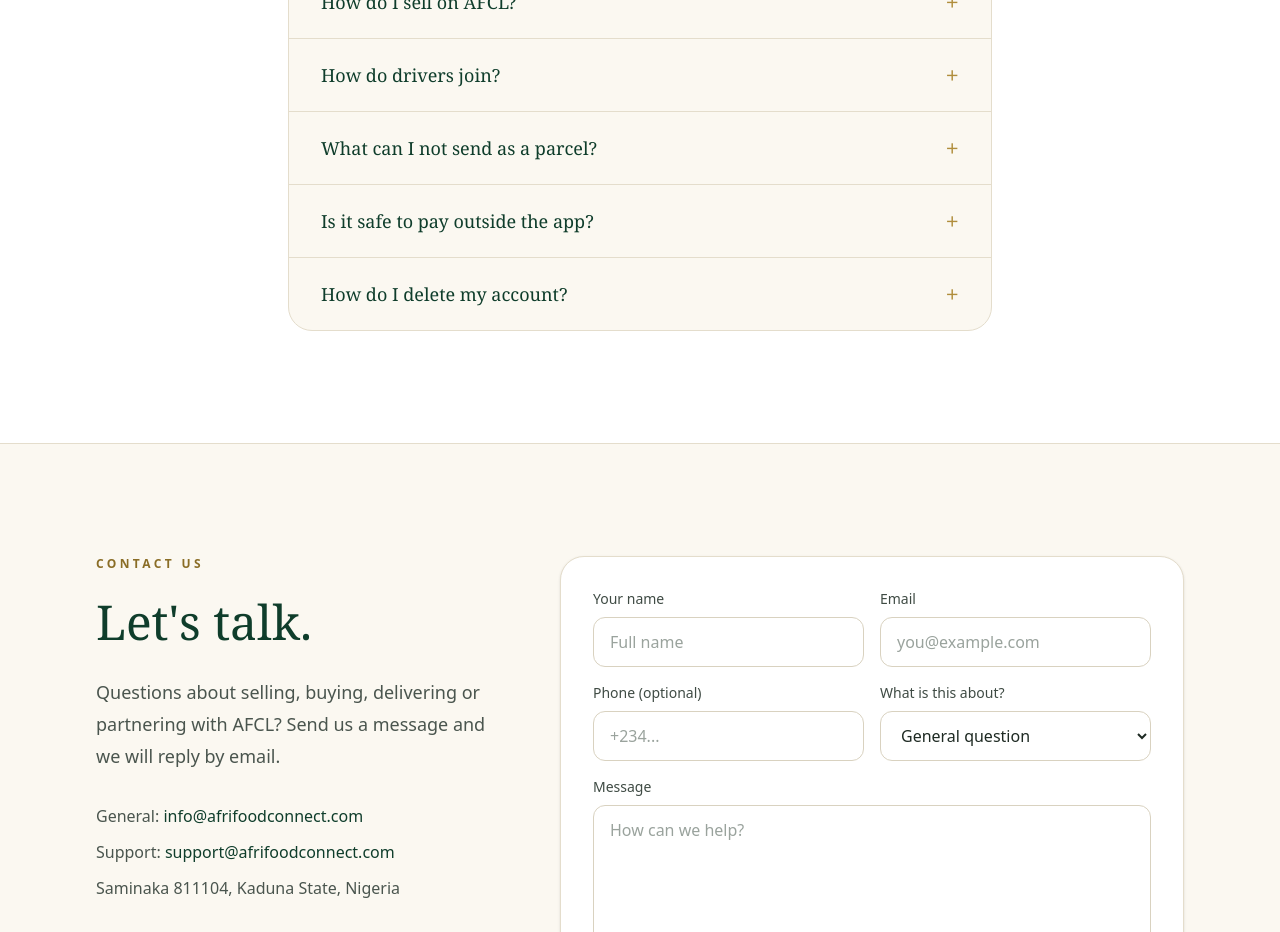
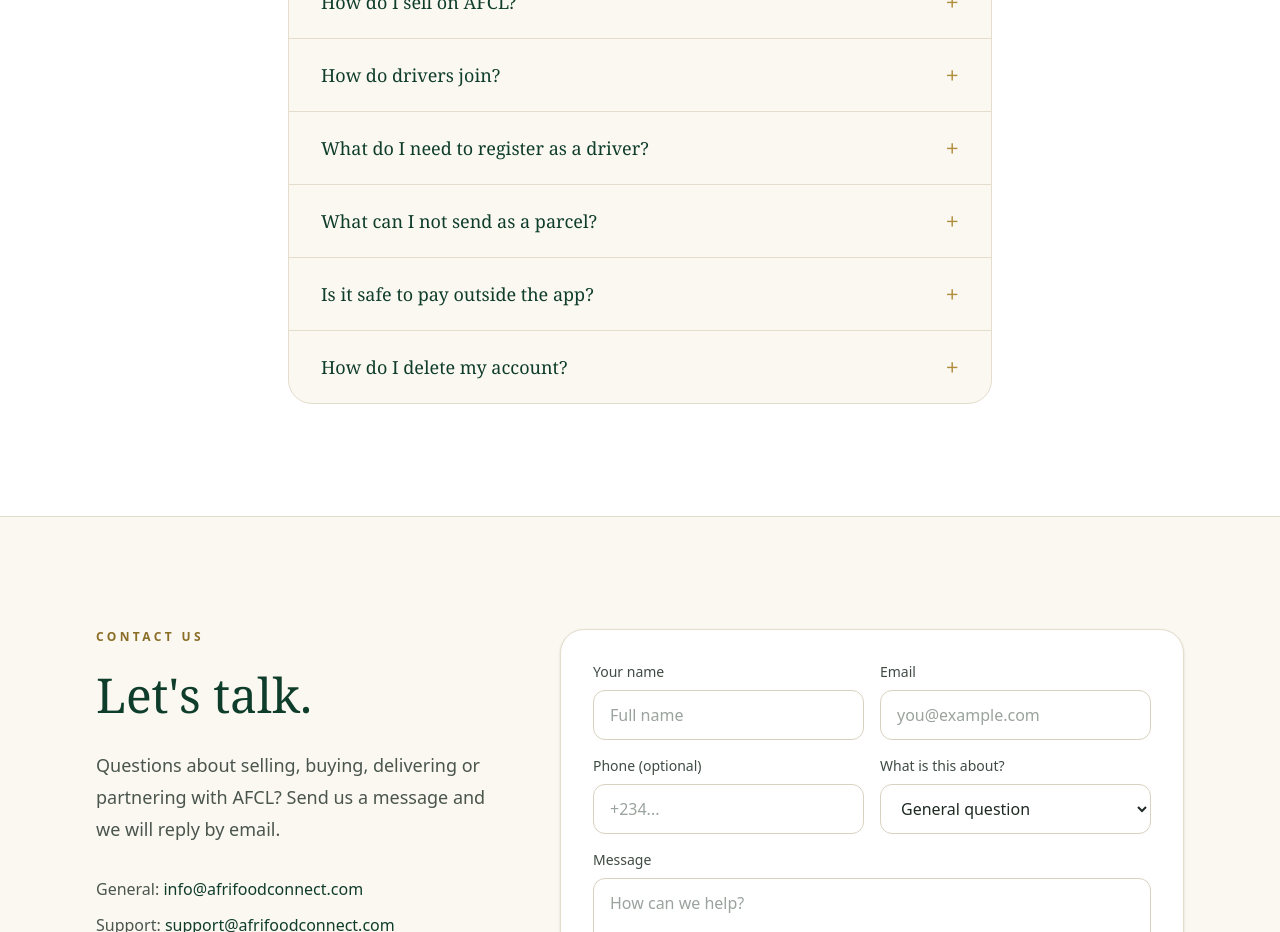
Before and after one commit to melchizedeklot-ops/afcl-website, a Next.js app: page / in a window 1280 px wide. Shown: the part 7000-7932 px from the top of the page. Built offline with nearby package versions, Linux system fonts and the light colour scheme.

Commit message:
FAQ: driver registration requirements

```diff
--- a/app/page.tsx
+++ b/app/page.tsx
@@ -145,7 +145,11 @@ const FAQ = [
   },
   {
     q: "How do drivers join?",
-    a: "Register as a driver in the app and add your vehicle and documents. Once your account is verified you can accept delivery jobs near you.",
+    a: "Register as a driver in the app and add your vehicle and documents. Once your account is verified you can accept delivery jobs near you. See the next question for what you need.",
+  },
+  {
+    q: "What do I need to register as a driver?",
+    a: "A valid driver's licence, a government ID (NIN, international passport, voter's card or national ID card), a working phone number, and a vehicle you may legally use. In the app you enter your licence number and expiry date, your ID type and number, and your vehicle details (type, brand, model, colour and load capacity), and say whether the vehicle is yours, borrowed or a company's. You then upload a photo of your ID, a photo of your licence and a photo of your vehicle, and take a live selfie with the camera, because gallery photos are not accepted for the selfie. If the vehicle is borrowed or belongs to a company, you may be asked for an ownership or authorisation document. Insurance details are optional. Our team compares your selfie with your ID and checks your documents, and you are notified when you are verified. If something is not approved, we tell you why and you can upload it again. Only verified drivers can accept delivery jobs.",
   },
   {
     q: "What can I not send as a parcel?",
```
